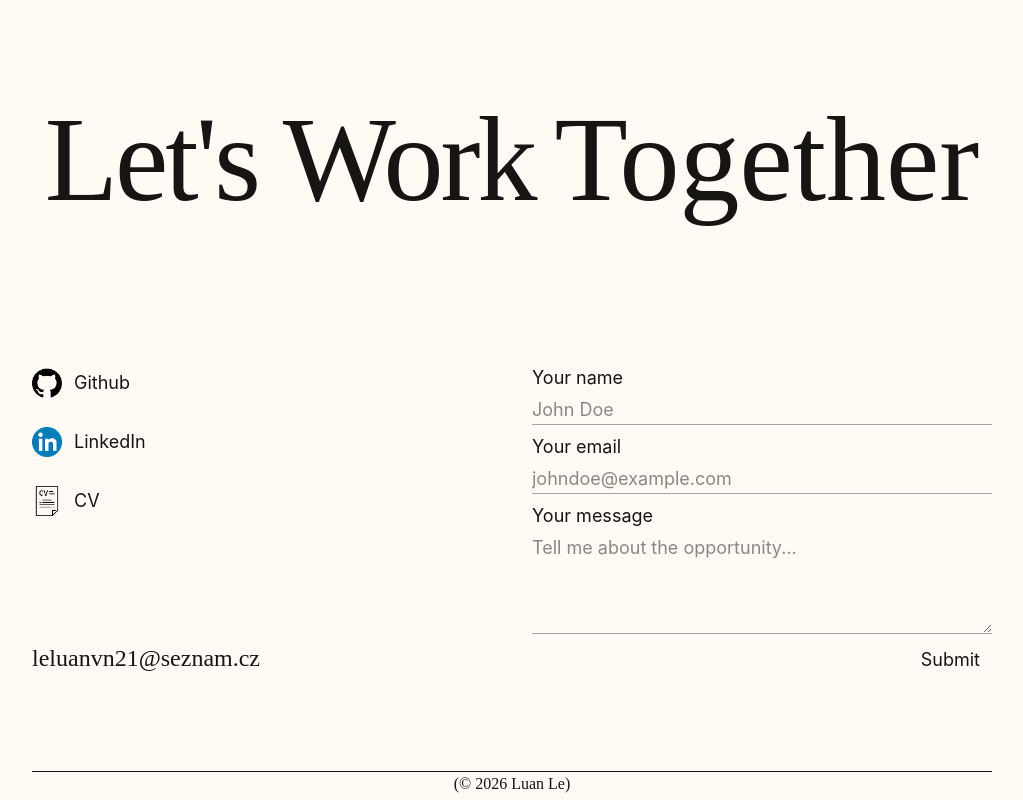
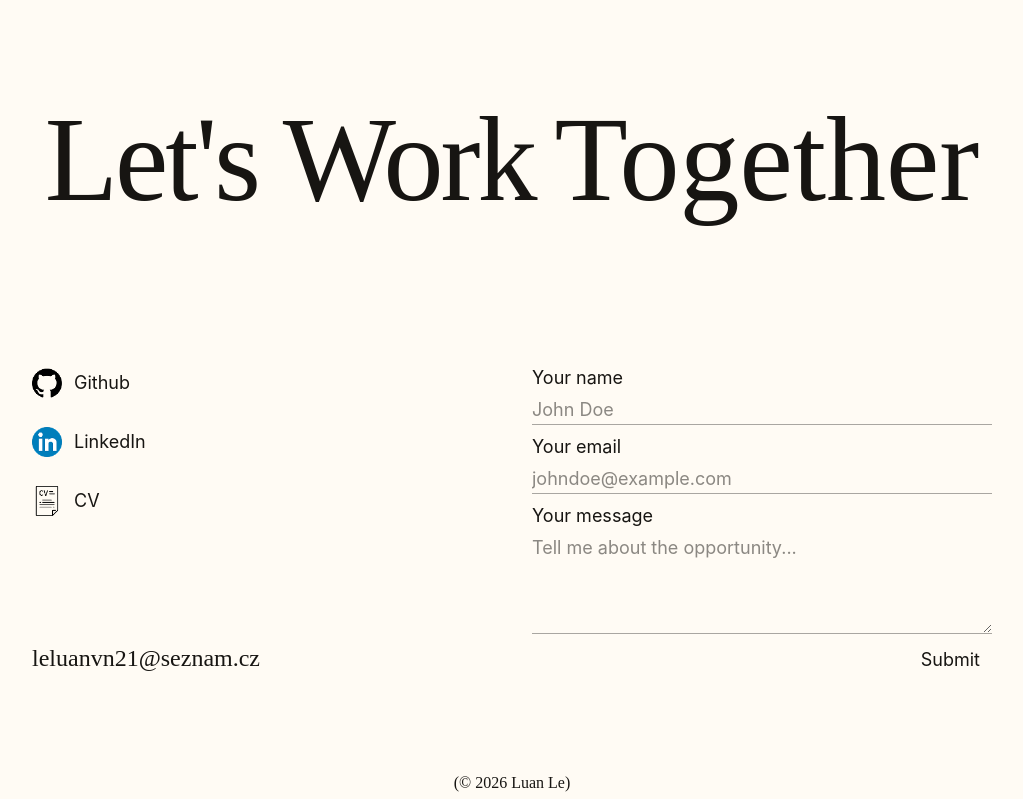
Before and after one commit to Luan2118/portfolio-v2, a React (Vite) app: page / in a window 1280 px wide. Shown: the part 2334-3134 px from the top of the page, without its empty margins (128-1151 px from the left). Built offline with nearby package versions, Linux system fonts and the light colour scheme.

Commit message:
refactor: remove border for Footer

```diff
--- a/src/pages/Homepage/sections/Footer.tsx
+++ b/src/pages/Homepage/sections/Footer.tsx
@@ -1,7 +1,7 @@
 
 function Footer() {
   return (
-    <div className="overflow-hidden bg-[#FFFBF4] mt-4 border border-l-0 border-r-0 border-b-0 ">
+    <div className="overflow-hidden bg-[#FFFBF4] mt-4 ">
       <footer
         className="text-center font-[Judson] bg-[#FFFBF4] pb-1 text-sm sm:text-base">
         (© 2026 Luan Le)
```
